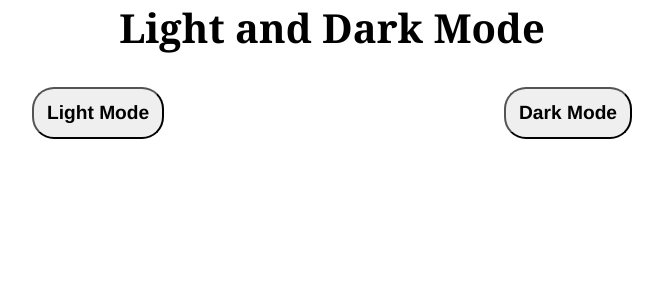
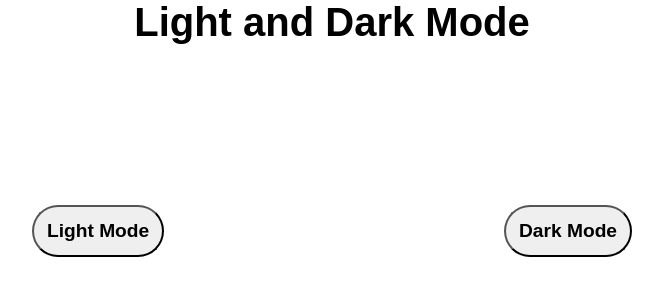
Before and after one commit to hackto12/Dark-Mode-, a plain HTML site: page index.html in a window 1280 px wide. Shown: the whole page, without its empty margins (308-971 px from the left). Drawn offline with Linux system fonts and the light colour scheme.

Commit message:
Changed fonts and made changes to the buttons

```diff
--- a/index.html
+++ b/index.html
@@ -16,7 +16,7 @@
         {
             text-align: center;
             font-size: 2.5rem;
-            font-family: Cambria, Cochin, Georgia, Times, 'Times New Roman', serif;
+            font-family: 'Montserrat', sans-serif;
         }
         .btn
         {
@@ -25,15 +25,15 @@
             justify-content:space-evenly;
             align-items: center;
             outline: none;
-            margin-top: 2rem;
+            margin-top: 10rem;
         }
         button
         {
             padding: 0.8rem;
             font-size: 1.2rem;
-            border-radius: 22px;
+            border-radius: 40px;
             font-weight: bold;
-            font-family: 'Franklin Gothic Medium', 'Arial Narrow', Arial, sans-serif;
+            font-family: 'Montserrat', sans-serif;
         }
         button:hover
         {
```
